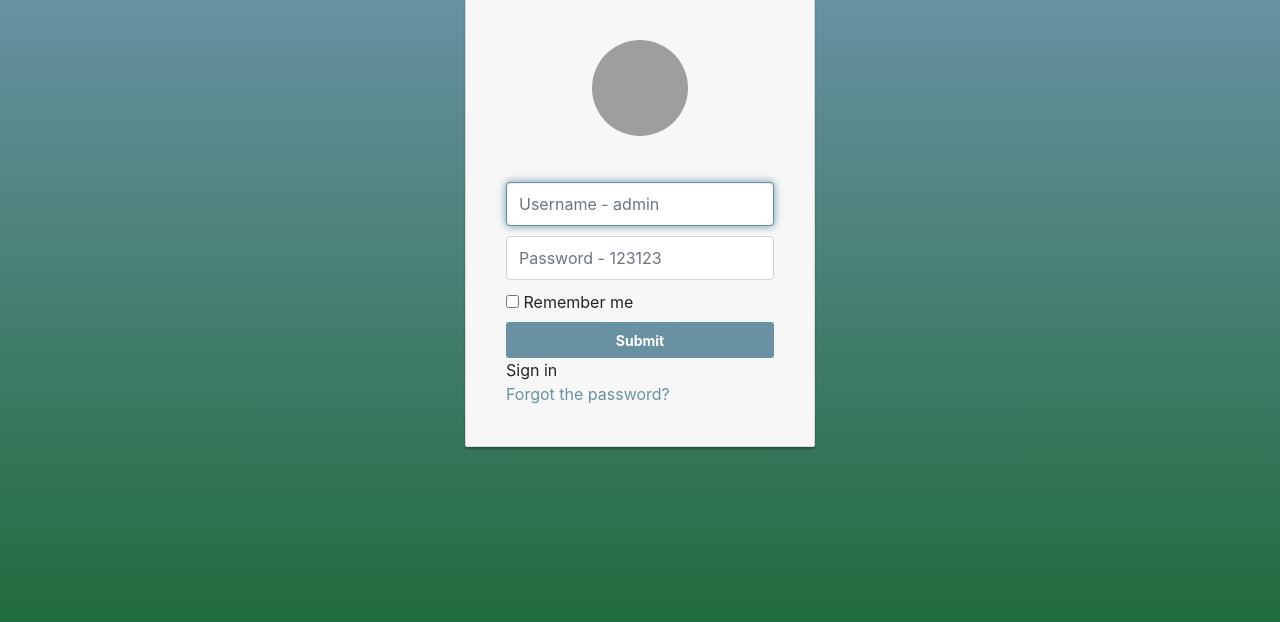
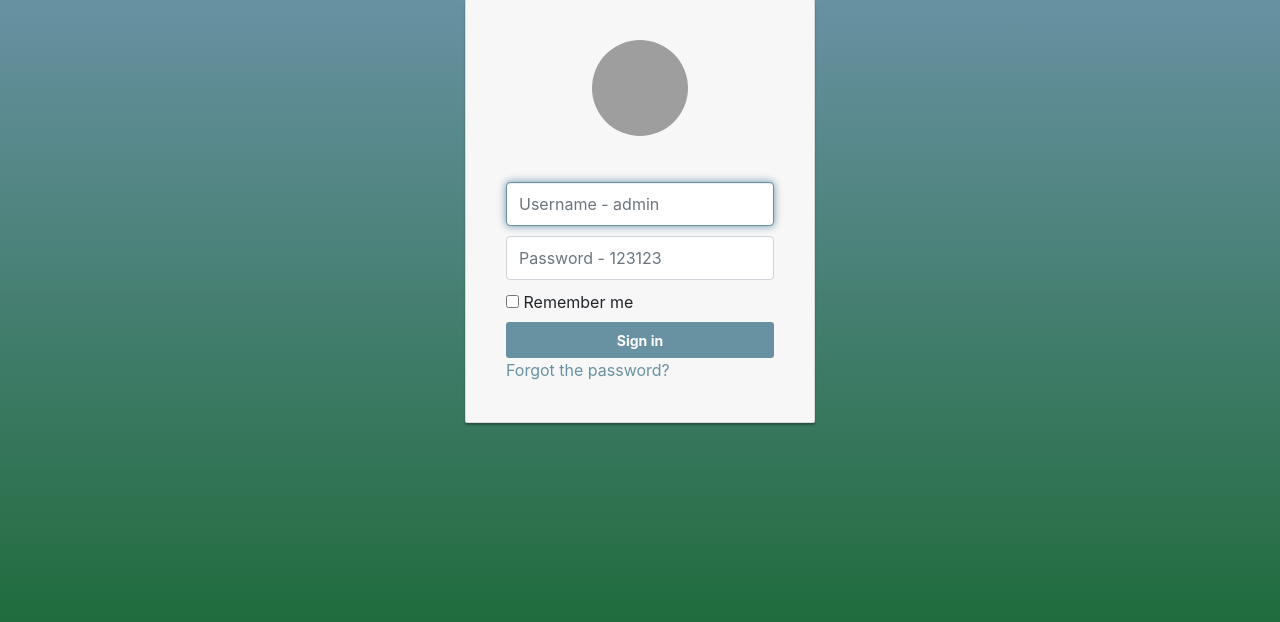
Before and after one commit to songhoang2000hn/assignment, a PHP site: page / in a window 1280 px wide. Shown: the part 51-673 px from the top of the page. Run offline with PHP 8.4, Linux system fonts and the light colour scheme; some libraries are stand-ins or nearby versions; grey boxes are pictures that could not be loaded.

Commit message:
Update index.php

```diff
--- a/index.php
+++ b/index.php
@@ -28,7 +28,7 @@
                         <input type="checkbox" value="remember-me"> Remember me
                     </label>
                 </div>
-                <input class="btn btn-lg btn-primary btn-block btn-signin" type="submit">Sign in</input>
+                <input class="btn btn-lg btn-primary btn-block btn-signin" type="submit" value="Sign in"></input>
             </form><!-- /form -->
             <a href="#" class="forgot-password">
                 Forgot the password?
```
